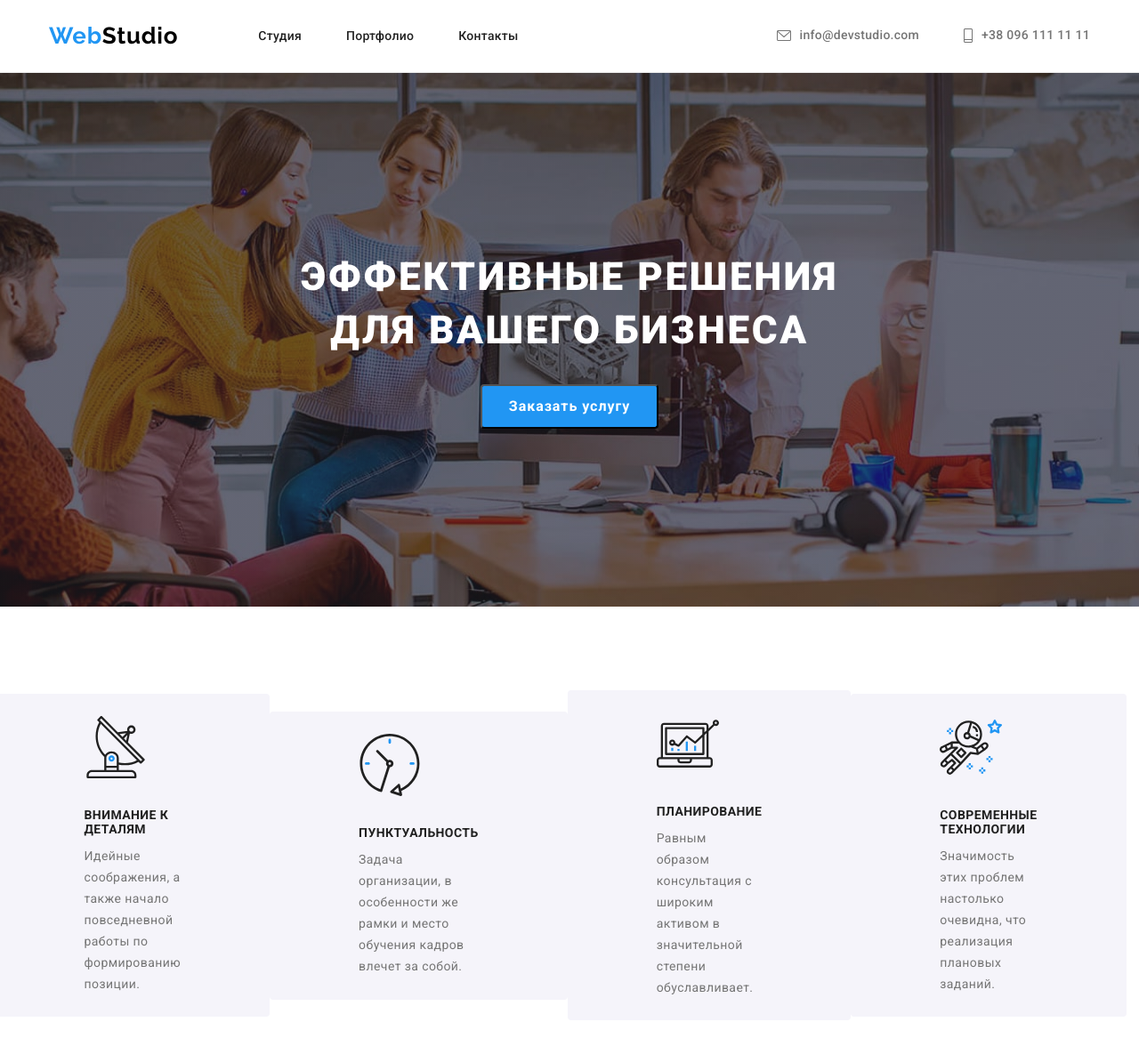
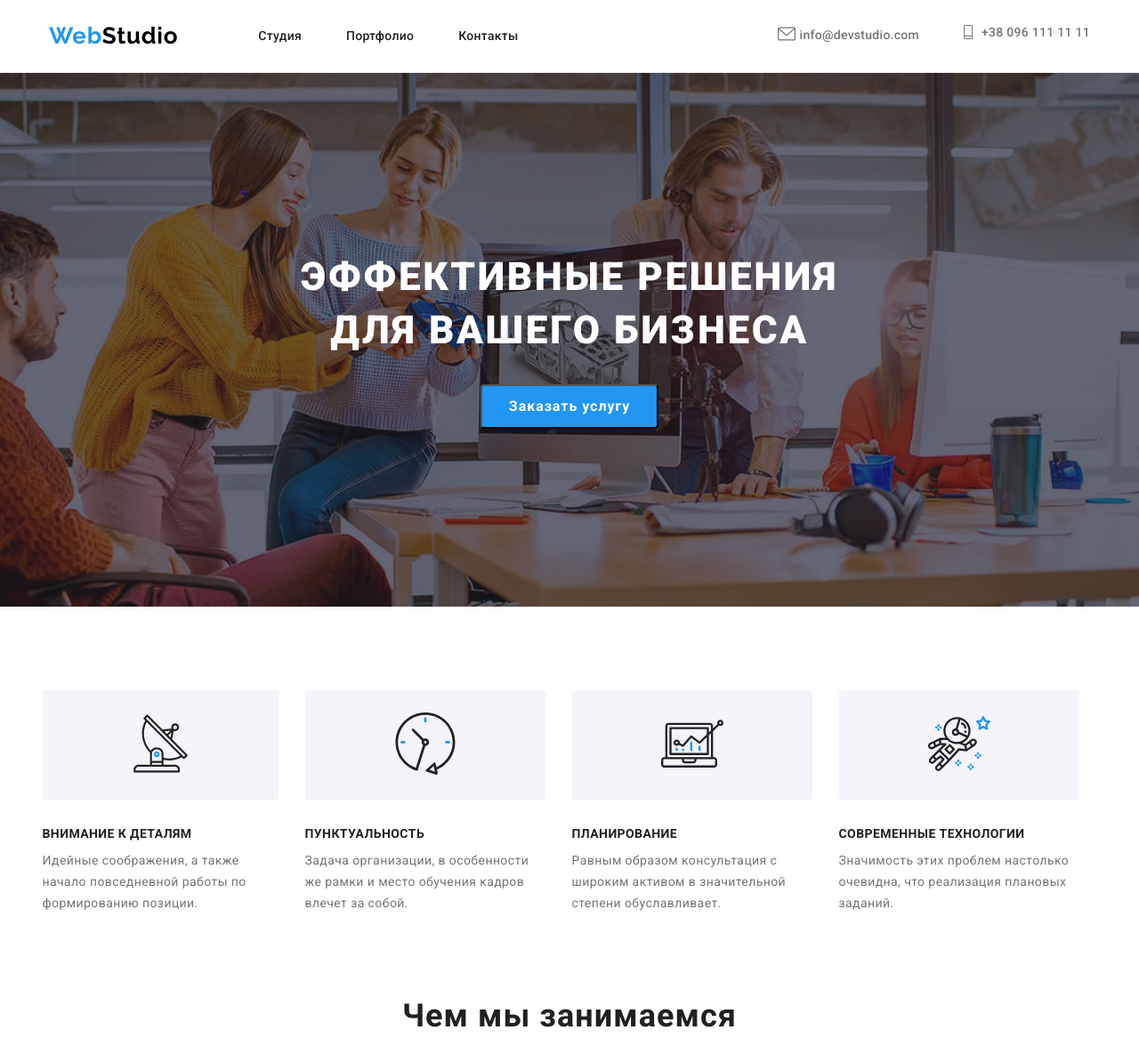
Before and after one commit to AndrewNikolaiets/goit-markup-hw-04, a plain HTML site: page index.html in a window 1280 px wide. Shown: the top 1167 px of the page at 89% size. Drawn offline with nearby package versions, Linux system fonts and the light colour scheme.

Commit message:
DZ-4 1.5

```diff
--- a/css/styles.css
+++ b/css/styles.css
@@ -128,18 +128,24 @@ body {
   background-repeat: no-repeat;
 }
 
-.header-mail::before {
+.header-mail:hover,
+.header-mail:focus {
+  color: var(--accent-color);
+}
+
+.header-contact-mail {
+  margin-right: 5px;
+  fill: currentColor;
+}
+/* .header-mail::before {
   content: "";
   background-image: url(../images/meil.svg);
   width: 16px;
   height: 12px;
   margin-right: 10px;
-}
+  color: currentColor;
+} */
 
-.header-mail:hover,
-.header-mail:focus {
-  color: var(--accent-color);
-}
 .header-tel {
   font-weight: 500;
   font-size: 14px;
@@ -151,10 +157,11 @@ body {
   align-items: center;
   background-repeat: no-repeat;
 }
+
 .header-tel::before {
   content: "";
   background-image: url(../images/tel.svg);
-  /* background-color: currentColor; */
+  fill: currentColor;
   width: 10px;
   height: 16px;
   margin-right: 10px;
@@ -238,6 +245,11 @@ body {
 }
 
 .specification-item {
+  margin-right: 30px;
+}
+
+.specification-item-icon {
+  /* outline: 2px solid red; */
   width: 100%;
   height: 100%;
   background: #f5f4fa;
@@ -247,8 +259,7 @@ body {
   padding-bottom: 25px;
   padding-left: 100px;
 }
-
-.specification-item-icon {
+.specif-item-icon {
 }
 
 .specification-title {
@@ -571,17 +582,10 @@ body {
   color: var(--accent-color);
 }
 
-.footer-soc,
-.footer-cont {
-  display: flex;
-}
-
 .footer-soc {
-  /* width: 206px;
-  height: 80px; */
+  position: absolute;
   padding-left: 70px;
 }
-
 .footer-soc-text {
   font-weight: 700;
   font-size: 14px;
@@ -591,23 +595,15 @@ body {
   color: #ffffff;
   padding-top: 10px;
 }
-
 .footer-soc-list {
   display: flex;
-  /* justify-content: center; */
   padding-bottom: 20px;
 }
-
 .footer-soc-item {
   width: 44px;
   height: 44px;
   margin-right: 10px;
 }
-
-/* .footer-soc-item :last-child {
-  margin-right: 0;
-} */
-
 .footer-soc-link {
   width: 100%;
   height: 100%;
@@ -617,7 +613,6 @@ body {
   justify-content: center;
   fill: #ffffff;
 }
-
 .footer-soc-link:hover,
 .footer-soc-link:focus {
   background-color: var(--accent-color);
--- a/index.html
+++ b/index.html
@@ -41,7 +41,16 @@
           </ul>
         </nav>
         <ul class="header-contact list">
-          <li><a href="" class="header-mail link">info@devstudio.com</a></li>
+          <li>
+            <a href="" class="header-mail link">
+              <span class="header-contact-mail">
+                <svg class=" " width="20" height="20">
+                  <use href="./images/symbol-defs.svg#icon-meil"></use>
+                </svg>
+              </span>
+              info@devstudio.com</a
+            >
+          </li>
           <li><a href="" class="header-tel link">+38 096 111 11 11</a></li>
         </ul>
       </div>
@@ -59,9 +68,11 @@
         <div class="container">
           <ul class="specification-list list">
             <li class="specification-item">
-              <svg class="specification-item-icon" width="70" height="70">
+              <div class="specification-item-icon">
+                <svg class="specif-item-icon" width="65" height="70">
                   <use href="./images/symbol-defs.svg#icon-antenna"></use>
                 </svg>
+              </div>
               <h3 class="specification-title">Внимание к деталям</h3>
               <p class="specification-text">
                 Идейные соображения, а также начало повседневной работы по
@@ -69,9 +80,11 @@
               </p>
             </li>
             <li class="specification-item">
-              <svg class="specification-item-icon" width="70" height="70">
+              <div class="specification-item-icon">
+                <svg class="specif-item-icon" width="70" height="70">
                   <use href="./images/symbol-defs.svg#icon-clock"></use>
                 </svg>
+              </div>
               <h3 class="specification-title">Пунктуальность</h3>
               <p class="specification-text">
                 Задача организации, в особенности же рамки и место обучения
@@ -79,9 +92,11 @@
               </p>
             </li>
             <li class="specification-item">
-              <svg class="specification-item-icon" width="70" height="70">
+              <div class="specification-item-icon">
+                <svg class="specif-item-icon" width="70" height="70">
                   <use href="./images/symbol-defs.svg#icon-diagram"></use>
                 </svg>
+              </div>
               <h3 class="specification-title">Планирование</h3>
               <p class="specification-text">
                 Равным образом консультация с широким активом в значительной
@@ -89,9 +104,11 @@
               </p>
             </li>
             <li class="specification-item">
-              <svg class="specification-item-icon" width="70" height="70">
+              <div class="specification-item-icon">
+                <svg class="specif-item-icon" width="70" height="70">
                   <use href="./images/symbol-defs.svg#icon-astronaut"></use>
                 </svg>
+              </div>
               <h3 class="specification-title">Современные технологии</h3>
               <p class="specification-text">
                 Значимость этих проблем настолько очевидна, что реализация
@@ -404,7 +421,7 @@
           </address>
         </div>
         <div class="footer-soc">
-          <h3 class="footer-soc-text">присоединяйтесь</h3>
+          <p class="footer-soc-text">присоединяйтесь</p>
           <ul class="footer-soc-list list">
             <li class="footer-soc-item">
               <a href="" class="footer-soc-link link">
```
Lines whose indentation alone changed are shown as unchanged.
